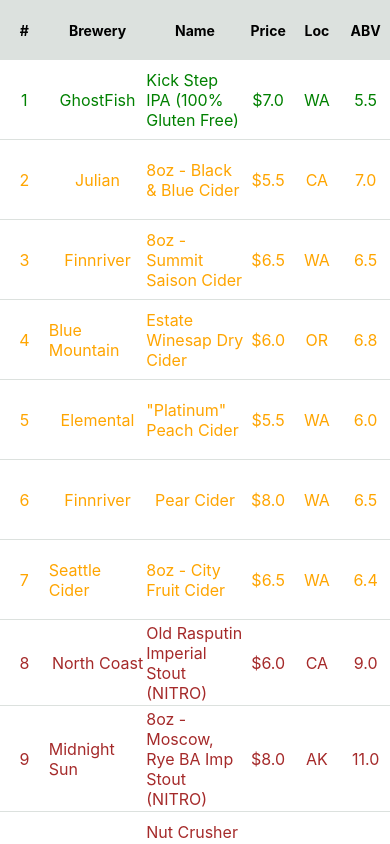
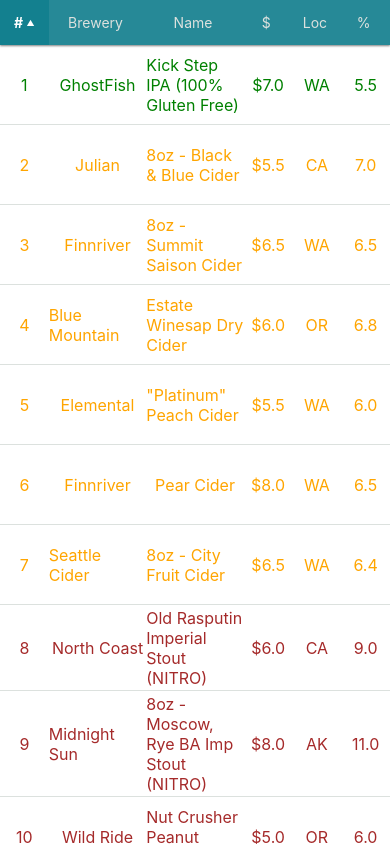
Before and after one commit to andybangs/ChucksTaplist, a React Native app: screen / in a window 390 px wide. Built offline with nearby package versions, Linux system fonts and the light colour scheme.

Commit message:
make list sortable

```diff
--- a/App.js
+++ b/App.js
@@ -3,15 +3,48 @@
 import ActionButton from './components/ActionButton';
 import TaplistHeader from './components/TaplistHeader';
 import TaplistItemRow from './components/TaplistItemRow';
-import { EXAMPLE_TAPLIST, colors } from './constants';
+import { compareNum, compareStr } from './util';
+import { appBarHeight, EXAMPLE_TAPLIST, colors } from './constants';
 
 const SCROLL_THRESHOLD = 150;
+
+const COMPARE_FUNCTIONS = {
+  tap: {
+    asc: compareNum('tap'),
+    desc: compareNum('tap', true)
+  },
+  brewery: {
+    asc: compareStr('brewery'),
+    desc: compareStr('brewery', true)
+  },
+  name: {
+    asc: compareStr('beer'),
+    desc: compareStr('beer', true)
+  },
+  price: {
+    asc: compareStr('pint'),
+    desc: compareStr('pint', true)
+  },
+  loc: {
+    asc: compareStr('origin'),
+    desc: compareStr('origin', true)
+  },
+  abv: {
+    asc: compareNum('abv'),
+    desc: compareNum('abv', true)
+  }
+};
 
 export default class App extends React.Component {
   constructor(props) {
     super(props);
 
-    this.state = { scrollY: 0 };
+    this.state = {
+      data: EXAMPLE_TAPLIST.data,
+      desc: false,
+      sortColumn: 'tap',
+      scrollY: 0
+    };
   }
 
   onScroll = ev => {
@@ -22,26 +55,55 @@
     }
   };
 
-  onPress = () => {
+  scrollToTop = () => {
     this.taplist.scrollToOffset({ x: 0, y: 0, animated: true });
   };
 
+  selectColumn = sortColumn => {
+    this.setState({ sortColumn });
+  };
+
+  toggleDesc = () => {
+    this.setState({ desc: !this.state.desc });
+  };
+
+  onHeaderColumnPress = column => {
+    if (this.state.sortColumn !== column) {
+      this.selectColumn(column);
+    } else {
+      this.toggleDesc();
+    }
+
+    this.scrollToTop();
+  };
+
   render() {
-    const { scrollY } = this.state;
+    const { data, desc, sortColumn, scrollY } = this.state;
+    const sortedData = data.sort(
+      COMPARE_FUNCTIONS[sortColumn][desc ? 'desc' : 'asc']
+    );
 
     return (
       <View style={styles.container}>
         <StatusBar hidden />
+        <TaplistHeader
+          desc={desc}
+          sortColumn={sortColumn}
+          onColumnPress={this.onHeaderColumnPress}
+        />
         <FlatList
-          data={EXAMPLE_TAPLIST.data}
-          ListHeaderComponent={TaplistHeader}
+          style={styles.list}
+          data={sortedData}
           renderItem={props => <TaplistItemRow {...props} />}
+          extraData={this.state}
           keyExtractor={item => item.tap}
           onScroll={this.onScroll}
           initialNumToRender={9}
           ref={ref => (this.taplist = ref)}
         />
-        {scrollY > SCROLL_THRESHOLD && <ActionButton onPress={this.onPress} />}
+        {scrollY > SCROLL_THRESHOLD && (
+          <ActionButton onPress={this.scrollToTop} />
+        )}
       </View>
     );
   }
@@ -52,5 +114,8 @@
     flex: 1,
     flexDirection: 'column',
     backgroundColor: colors.lightgray
+  },
+  list: {
+    marginTop: appBarHeight
   }
 });
--- /dev/null
+++ b/components/AnimatedArrow.js
@@ -0,0 +1,55 @@
+import React from 'react';
+import PropTypes from 'prop-types';
+import { Animated, Easing, StyleSheet } from 'react-native';
+import { colors } from '../constants';
+
+export default class AnimatedArrow extends React.Component {
+  componentWillMount() {
+    this.animatedRotation = new Animated.Value(this.props.desc ? 1 : 0);
+    this.animatedFontSize = new Animated.Value(1);
+  }
+
+  componentDidMount() {
+    Animated.timing(this.animatedFontSize, {
+      toValue: 8,
+      duration: 300
+    }).start();
+  }
+
+  componentWillReceiveProps(nextProps) {
+    if (nextProps.desc !== this.props.desc) {
+      Animated.timing(this.animatedRotation, {
+        toValue: this.props.desc ? 0 : 1,
+        duration: 300,
+        easing: Easing.ease
+      }).start();
+    }
+  }
+
+  render() {
+    const interpolateRotaion = this.animatedRotation.interpolate({
+      inputRange: [0, 1],
+      outputRange: ['0deg', '180deg']
+    });
+
+    const animatedStyle = {
+      fontSize: this.animatedFontSize,
+      transform: [{ rotate: interpolateRotaion }]
+    };
+
+    return (
+      <Animated.Text style={[styles.text, animatedStyle]}>▲</Animated.Text>
+    );
+  }
+}
+
+AnimatedArrow.propTypes = {
+  desc: PropTypes.bool
+};
+
+const styles = StyleSheet.create({
+  text: {
+    fontSize: 8,
+    color: colors.white
+  }
+});
--- a/components/TaplistHeader.js
+++ b/components/TaplistHeader.js
@@ -1,24 +1,71 @@
 import React from 'react';
+import PropTypes from 'prop-types';
 import { StyleSheet, View } from 'react-native';
 import TaplistHeaderColumn from './TaplistHeaderColumn';
+import { appBarHeight, colors } from '../constants';
 
-const TaplistHeader = () => (
+const TaplistHeader = ({ desc, sortColumn, onColumnPress }) => (
   <View style={styles.container}>
-    <TaplistHeaderColumn title="#" />
-    <TaplistHeaderColumn title="Brewery" flex={2} />
-    <TaplistHeaderColumn title="Name" flex={2} />
-    <TaplistHeaderColumn title="Price" />
-    <TaplistHeaderColumn title="Loc" />
-    <TaplistHeaderColumn title="ABV" />
+    <TaplistHeaderColumn
+      title="#"
+      desc={desc}
+      isSelected={sortColumn === 'tap'}
+      onPress={() => onColumnPress('tap')}
+    />
+    <TaplistHeaderColumn
+      title="Brewery"
+      desc={desc}
+      isSelected={sortColumn === 'brewery'}
+      onPress={() => onColumnPress('brewery')}
+      flex={2}
+    />
+    <TaplistHeaderColumn
+      title="Name"
+      desc={desc}
+      isSelected={sortColumn === 'name'}
+      onPress={() => onColumnPress('name')}
+      flex={2}
+    />
+    <TaplistHeaderColumn
+      title="$"
+      desc={desc}
+      isSelected={sortColumn === 'price'}
+      onPress={() => onColumnPress('price')}
+    />
+    <TaplistHeaderColumn
+      title="Loc"
+      desc={desc}
+      isSelected={sortColumn === 'loc'}
+      onPress={() => onColumnPress('loc')}
+    />
+    <TaplistHeaderColumn
+      title="%"
+      desc={desc}
+      isSelected={sortColumn === 'abv'}
+      onPress={() => onColumnPress('abv')}
+    />
   </View>
 );
 
+TaplistHeader.propTypes = {
+  desc: PropTypes.bool,
+  sortColumn: PropTypes.string.isRequired,
+  onColumnPress: PropTypes.func.isRequired
+};
+
 const styles = StyleSheet.create({
   container: {
-    height: 60,
     flexDirection: 'row',
     alignItems: 'center',
-    justifyContent: 'space-around'
+    position: 'absolute',
+    width: '100%',
+    height: appBarHeight,
+    backgroundColor: colors.lightgray,
+    zIndex: 999,
+    shadowRadius: 2,
+    shadowColor: colors.black,
+    shadowOffset: { width: 0, height: 1 },
+    shadowOpacity: 0.5
   }
 });
 
--- a/components/TaplistHeaderColumn.js
+++ b/components/TaplistHeaderColumn.js
@@ -1,39 +1,62 @@
 import React from 'react';
 import PropTypes from 'prop-types';
-import { StyleSheet, Text, TouchableHighlight } from 'react-native';
+import { StyleSheet, Text, TouchableHighlight, View } from 'react-native';
+import AnimatedArrow from './AnimatedArrow';
 import { colors } from '../constants';
 
-const TaplistHeaderItem = ({ flex, title }) => {
+const TaplistHeaderColumn = ({ flex, title, desc, isSelected, onPress }) => {
+  const selectedContainerStyle = isSelected && styles.selectedContainer;
+  const textStyle = isSelected ? styles.selectedText : styles.text;
+
   return (
     <TouchableHighlight
-      style={[styles.container, { flex }]}
-      onPress={() => {}}
-      underlayColor={colors.lightgray}
+      style={[styles.container, { flex }, selectedContainerStyle]}
+      onPress={onPress}
+      underlayColor={colors.teal}
     >
-      <Text style={styles.text}>{title}</Text>
+      <View style={styles.titleCont}>
+        <Text style={textStyle}>{title} </Text>
+        {isSelected && <AnimatedArrow desc={desc} />}
+      </View>
     </TouchableHighlight>
   );
 };
 
-TaplistHeaderItem.defaultProps = {
+TaplistHeaderColumn.defaultProps = {
   flex: 1
 };
 
-TaplistHeaderItem.propTypes = {
+TaplistHeaderColumn.propTypes = {
   flex: PropTypes.number,
-  title: PropTypes.string.isRequired
+  title: PropTypes.string.isRequired,
+  desc: PropTypes.bool,
+  isSelected: PropTypes.bool,
+  onPress: PropTypes.func.isRequired
 };
 
 const styles = StyleSheet.create({
   container: {
     height: '100%',
     alignItems: 'center',
-    justifyContent: 'center'
+    justifyContent: 'center',
+    backgroundColor: colors.tealTransparent
+  },
+  selectedContainer: {
+    backgroundColor: colors.teal
+  },
+  titleCont: {
+    flexDirection: 'row',
+    alignItems: 'center'
   },
   text: {
     fontSize: 14,
-    fontWeight: 'bold'
+    color: colors.lightgray
+  },
+  selectedText: {
+    fontSize: 14,
+    fontWeight: 'bold',
+    color: colors.white
   }
 });
 
-export default TaplistHeaderItem;
+export default TaplistHeaderColumn;
--- a/components/TaplistItemRow.js
+++ b/components/TaplistItemRow.js
@@ -35,10 +35,9 @@
 
 const styles = StyleSheet.create({
   row: {
-    minHeight: 80,
-    flex: 1,
     flexDirection: 'row',
     alignItems: 'center',
+    minHeight: 80,
     justifyContent: 'space-around',
     paddingTop: 2.5,
     paddingBottom: 2.5,
--- a/constants.js
+++ b/constants.js
@@ -1,3 +1,5 @@
+export const appBarHeight = 45;
+
 export const colors = {
   black: '#000',
   blue: 'blue',
@@ -6,7 +8,8 @@
   lightgray: '#dce1de',
   orange: 'orange',
   purple: 'purple',
-  teal: '#028090',
+  teal: 'rgb(19, 128, 143)',
+  tealTransparent: 'rgba(19, 128, 143, 0.9)',
   white: '#fff'
 };
 
--- /dev/null
+++ b/util.js
@@ -0,0 +1,22 @@
+export function compareStr(property, dec) {
+  return (a, b) => {
+    const nameA = a[property].toUpperCase();
+    const nameB = b[property].toUpperCase();
+
+    if (dec === true) {
+      if (nameA > nameB) return -1;
+      if (nameA < nameB) return 1;
+      return 0;
+    }
+
+    if (nameA < nameB) return -1;
+    if (nameA > nameB) return 1;
+    return 0;
+  };
+}
+
+export function compareNum(property, dec) {
+  return dec === true
+    ? (a, b) => b[property] - a[property]
+    : (a, b) => a[property] - b[property];
+}
```
